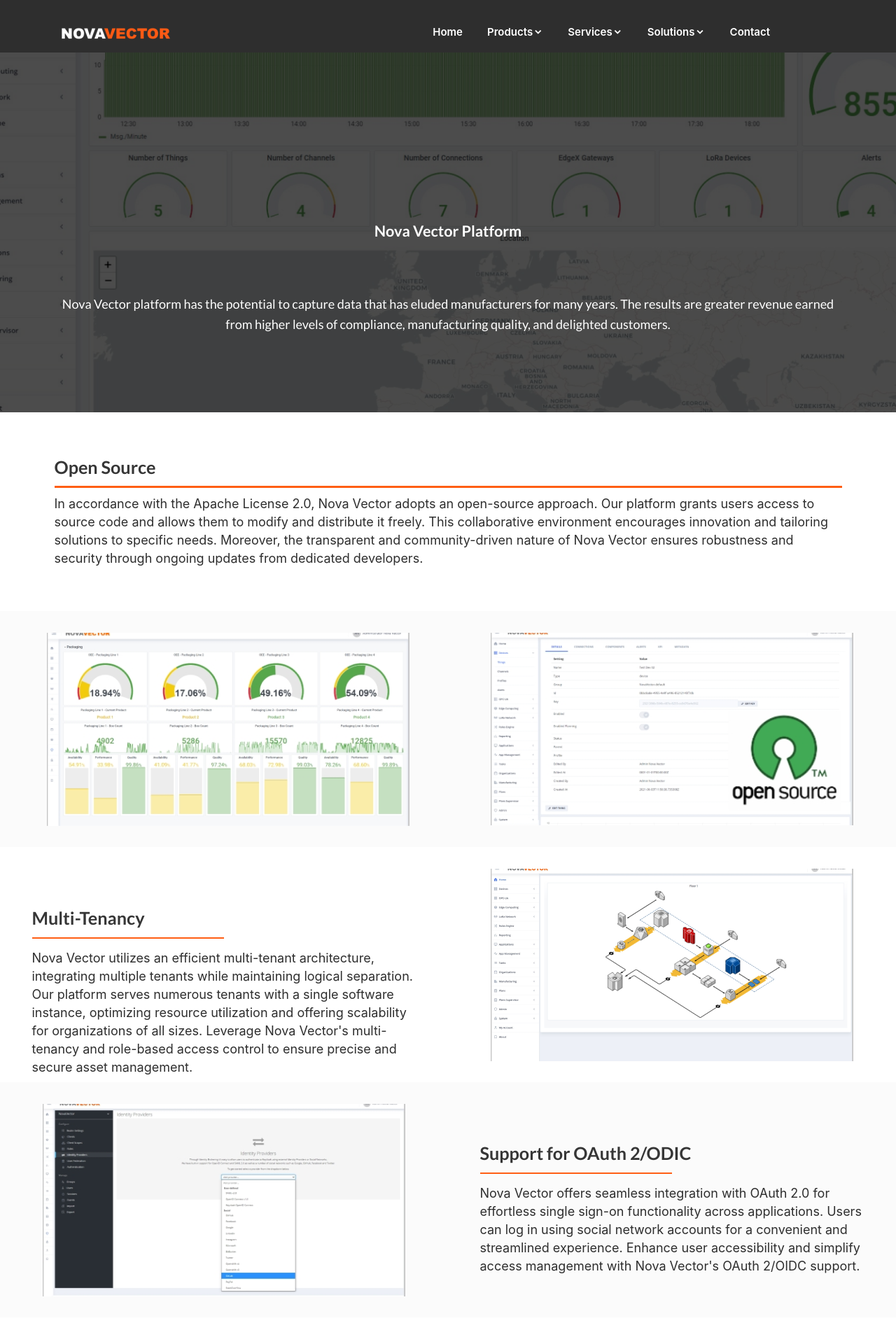
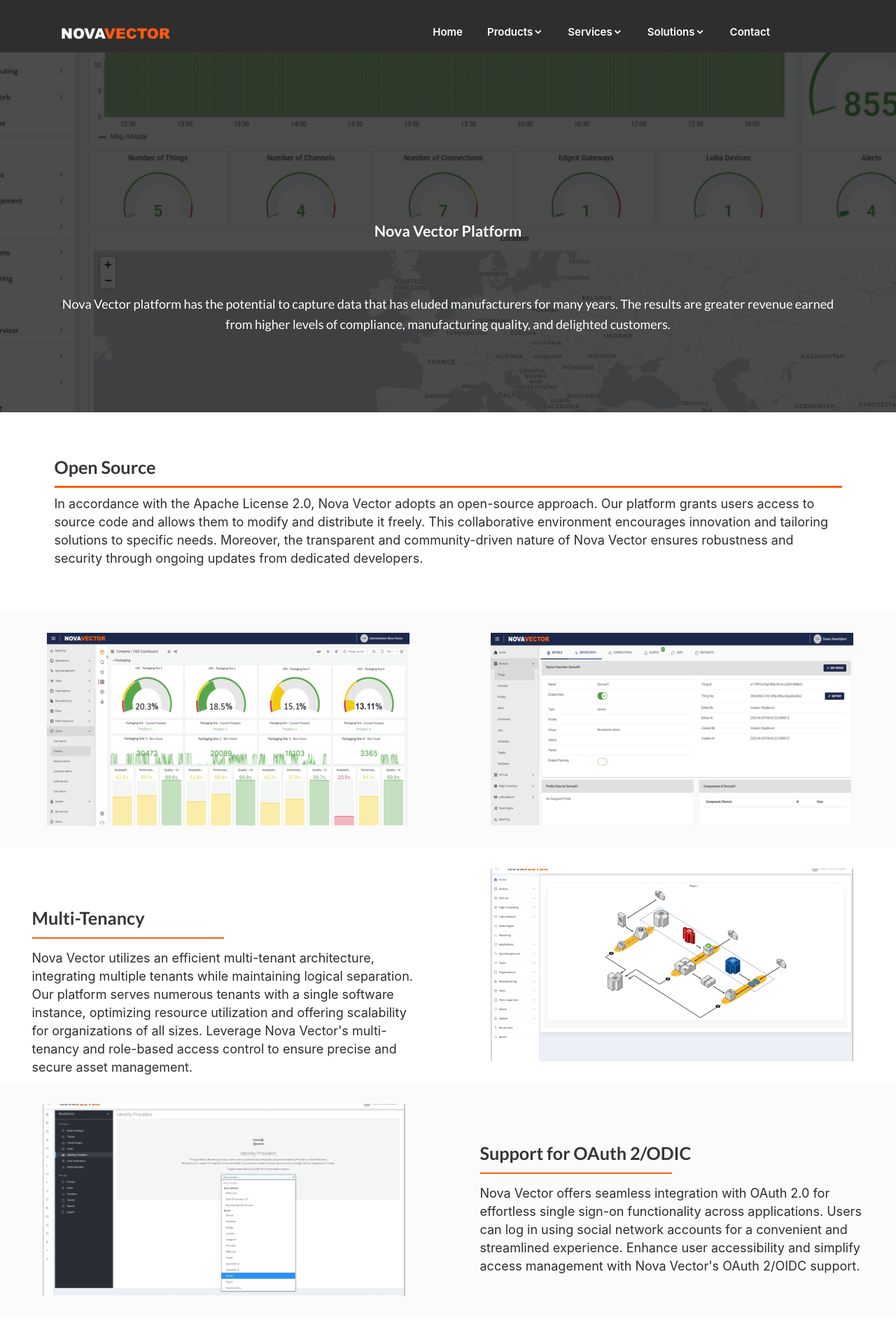
Before and after one commit to milica1221/milica1221.github.io, a Jekyll site: the page built from pages/nova-vector-platform.html, in a window 1280 px wide. Shown: the top 1920 px of the page at 70% size. Built offline with Jekyll 4.4.1, drawn with Linux system fonts in a browser that asks for light colours.

Commit message:
Add picture

```diff
--- a/pages/nova-vector-platform.html
+++ b/pages/nova-vector-platform.html
@@ -33,10 +33,10 @@
         <div class="regular-platform">
             <div class="row" id="platform-row">
                 <div class="col-lg-6 col-md-6 col-sm-12 col-12 text-center">
-                    <img src="{{site.baseurl}}/assets/img/products/platform-1.png" class="img-platform-1" alt="">
+                    <img src="{{site.baseurl}}/assets/img/products/Packaging-lines.png" class="img-platform-1" alt="">
                 </div>
                 <div class="col-lg-6 col-md-6 col-sm-12 col-12 text-center">
-                    <img src="{{site.baseurl}}/assets/img/products/platform-2.png" class="img-platform-2" alt="">
+                    <img src="{{site.baseurl}}/assets/img/products/Devices-Things.png" class="img-platform-2" alt="">
                 </div>
             </div>
         </div>
```
Also changed, not shown: assets/img/products/Devices-Things.png (added), assets/img/products/Packaging-lines.png (added).
